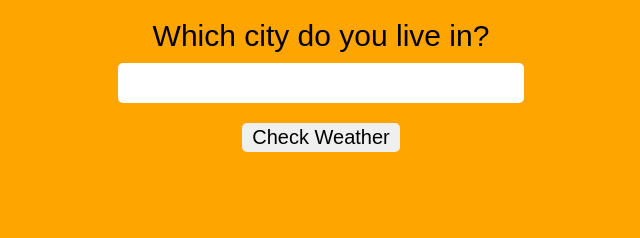
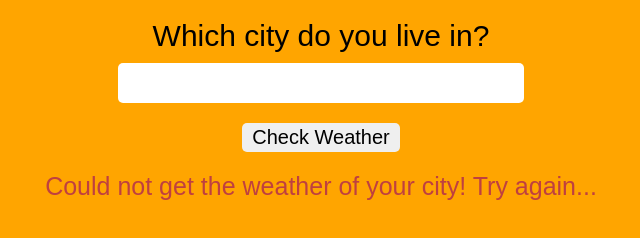
Before and after one commit to UZ0M1AN/Weather, a plain HTML site: page index.html in a window 1280 px wide. Both pictures are taken after a click on the button "Check Weather". Shown: the part 86-324 px from the top of the page, without its empty margins (319-959 px from the left). Drawn offline with Linux system fonts and the light colour scheme; no server answers.

Commit message:
Add error handling to displayWeather()

```diff
--- a/index.html
+++ b/index.html
@@ -29,6 +29,7 @@
                 <li></li>
             </ul>
         </div>
+        <p class="error"></p>
     </div>
 
 </body>
--- a/script.js
+++ b/script.js
@@ -11,6 +11,7 @@ const btn = document.querySelector('button');
 const result = document.querySelector('.result');
 const weather = document.querySelector('.weather');
 const others = document.querySelectorAll('.others li');
+const errorDisplay = document.querySelector('.error');
 
 btn.addEventListener('click', displayWeather);
 
@@ -18,6 +19,7 @@ btn.addEventListener('click', displayWeather);
 
 // Event Handlers
 async function displayWeather(e) {
+    try {
         const data = await getWeather(city.value);
         const weatherDescription = data.weather[0].description;
         const {temp, humidity, pressure} = data.main;
@@ -31,30 +33,32 @@ async function displayWeather(e) {
         others[2].innerHTML = `Pressure: ${pressure}hPa`;
         others[3].innerHTML = `Wind speed: ${windSpeed}m/s`;
     }
+    catch (err) {
+        result.classList.add('hidden');
+        errorDisplay.innerHTML = 'Could not get the weather of your city! Try again...';
+    }
+}
 
 
 
 // Functions
 async function getCoords(location) {
-    try {
-        const res = await fetch(`http://api.openweathermap.org/geo/1.0/direct?q=${location}&limit=1&appid=${API_KEY}`, {mode: "cors"});
+    const res = await fetch(`http://api.openweathermap.org/ge/1.0/direct?q=${location}&limit=1&appid=${API_KEY}`, {mode: "cors"});
     const data = await res.json();
     const {lat, lon} = data[0];
     return {lat, lon};
+
 }
-    catch(err) {
-        console.error(err);
-    }
-}
+// getCoords('london')
 
 async function getWeather(location) {
-    try {
+    // try {
         const {lat, lon} = await getCoords(location);
         const res = await fetch(`https://api.openweathermap.org/data/2.5/weather?lat=${lat}&lon=${lon}&appid=${API_KEY}`, {mode: 'cors'});
         const data = await res.json();
         return data;
+    // }
+    // catch (err) {
+    //     err.message = 'Could not get the weather data of your city!'
+    // }
 }
-    catch (err) {
-        console.error(err);
-    }
-}
--- a/style.css
+++ b/style.css
@@ -81,6 +81,13 @@ li {
     list-style-type: none;
 }
 
+.error {
+    font-size: 2.5rem;
+    color: hsl(0, 50%, 50%);
+    text-align: center;
+    margin-top: 2rem;
+}
+
 
 /* Helpers */
 .hidden {
```
Lines whose indentation alone changed are shown as unchanged.
